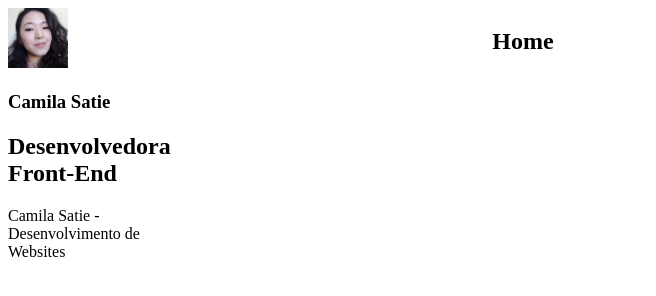
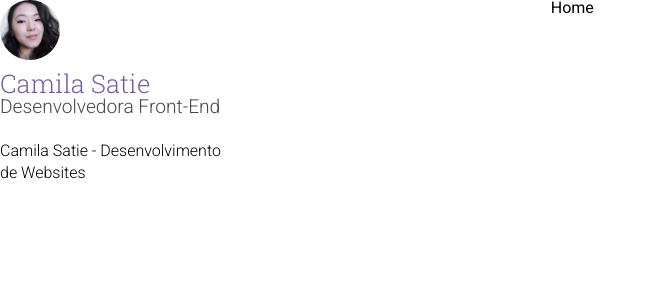
Before and after one commit to camilasatie/gatsby-blog, a Gatsby site: page / in a window 1280 px wide. Shown: the whole page, without its empty margins (0-656 px from the left). Built offline with nearby package versions, Linux system fonts and the light colour scheme; Gatsby itself is replaced by a stand-in of ours.

Commit message:
Criando componentes

```diff
--- a/src/components/Avatar/index.js
+++ b/src/components/Avatar/index.js
@@ -1,6 +1,7 @@
 import React from "react"
 import { useStaticQuery, graphql } from "gatsby"
-import Img from "gatsby-image"
+
+import * as S from "./styled"
 
 const Avatar = () => {
   const { avatarImage } = useStaticQuery(
@@ -17,7 +18,7 @@
     `
   )
 
-  return <Img fixed={avatarImage.childImageSharp.fixed} />
+  return <S.AvatarWrapper fixed={avatarImage.childImageSharp.fixed} />
 }
 
 export default Avatar
--- /dev/null
+++ b/src/components/Avatar/styled.js
@@ -0,0 +1,9 @@
+import styled from "styled-components"
+import Img from "gatsby-image"
+
+export const AvatarWrapper = styled(Img)`
+  border-radius: 50%;
+  height: 3.75rem;
+  margin: auto;
+  width: 3.75rem;
+`
--- a/src/components/Layout/index.js
+++ b/src/components/Layout/index.js
@@ -1,28 +1,17 @@
 import React from "react"
 import PropTypes from "prop-types"
-import Profile from "../Profile"
+import Sidebar from "../Sidebar"
 
-import styled from "styled-components"
-
-const LayoutWrapper = styled.section`
-  display: flex;
-`
-
-const LayoutMain = styled.main`
-  background: #fff;
-  min-height: 100vh;
-  padding: 0 3.75rem 0 20rem;
-  width: 100%;
-`
+import * as S from "./styled"
+import GlobalStyles from "../../styles/global"
 
 const Layout = ({ children }) => {
   return (
-    <LayoutWrapper>
-      <aside>
-        <Profile />
-      </aside>
-      <LayoutMain>{children}</LayoutMain>
-    </LayoutWrapper>
+    <S.LayoutWrapper>
+      <GlobalStyles />
+      <Sidebar />
+      <S.LayoutMain>{children}</S.LayoutMain>
+    </S.LayoutWrapper>
   )
 }
 
--- /dev/null
+++ b/src/components/Layout/styled.js
@@ -0,0 +1,12 @@
+import styled from "styled-components"
+
+export const LayoutWrapper = styled.section`
+  display: flex;
+`
+
+export const LayoutMain = styled.main`
+  background: #fff;
+  min-height: 100vh;
+  padding: 0 3.75rem 0 20rem;
+  width: 100%;
+`
--- a/src/components/Profile/index.js
+++ b/src/components/Profile/index.js
@@ -2,6 +2,7 @@
 import { useStaticQuery, graphql } from "gatsby"
 
 import Avatar from "../Avatar"
+import * as S from "./styled"
 
 const Profile = () => {
   const {
@@ -22,12 +23,16 @@
   `)
 
   return (
-    <div className="Profile-wrapper">
-      <Avatar />
-      <h1>{title}</h1>
-      <h2>{position}</h2>
-      <p>{description}</p>
-    </div>
+    <S.ProfileWrapper>
+      <S.ProfileLink>
+        <Avatar />
+        <S.ProfileAuthor>
+          {title}
+          <S.ProfilePosition>{position}</S.ProfilePosition>
+        </S.ProfileAuthor>
+      </S.ProfileLink>
+      <S.ProfileDescription>{description}</S.ProfileDescription>
+    </S.ProfileWrapper>
   )
 }
 
--- /dev/null
+++ b/src/components/Profile/styled.js
@@ -0,0 +1,38 @@
+import styled from "styled-components"
+import { Link } from "gatsby"
+
+export const ProfileWrapper = styled.section`
+  color: ##3b2c59;
+  display: flex;
+  flex-direction: column;
+`
+
+export const ProfileLink = styled(Link)`
+  color: #3b2c59;
+  text-decoration: none;
+  transition: color 0.5s;
+
+  &:hover {
+    color: #755da4;
+  }
+`
+export const ProfileAuthor = styled.h1`
+  font-family: "Roboto Slab";
+  font-weight: 300;
+  font-size: 1.6rem;
+  margin: 0.5rem auto 1.5rem;
+`
+export const ProfilePosition = styled.small`
+  font-family: "Roboto";
+  font-style: normal;
+  font-size: 1.2rem;
+  font-weight: 300;
+  color: #474747;
+  display: block;
+`
+
+export const ProfileDescription = styled.p`
+  font-size: 1rem;
+  font-weight: 300;
+  line-height: 1.4;
+`
--- /dev/null
+++ b/src/components/Sidebar/index.js
@@ -0,0 +1,6 @@
+import React from "react"
+import Profile from "../Profile"
+
+const Sidebar = () => <Profile />
+
+export default Sidebar
--- /dev/null
+++ b/src/styles/global.js
@@ -0,0 +1,71 @@
+import { createGlobalStyle } from "styled-components"
+
+const GlobalStyles = createGlobalStyle`
+@import url('https://fonts.googleapis.com/css?family=Arvo:400,700|Roboto+Slab:100,300,400|Roboto:300,400,500,700,900&display=swap');
+  /* http://meyerweb.com/eric/tools/css/reset/
+    v2.0 | 20110126
+    License: none (public domain)
+  */
+
+  html, body, div, span, applet, object, iframe,
+  h1, h2, h3, h4, h5, h6, p, blockquote, pre,
+  a, abbr, acronym, address, big, cite, code,
+  del, dfn, em, img, ins, kbd, q, s, samp,
+  small, strike, strong, sub, sup, tt, var,
+  b, u, i, center,
+  dl, dt, dd, ol, ul, li,
+  fieldset, form, label, legend,
+  table, caption, tbody, tfoot, thead, tr, th, td,
+  article, aside, canvas, details, embed,
+  figure, figcaption, footer, header, hgroup,
+  menu, nav, output, ruby, section, summary,
+  time, mark, audio, video {
+    margin: 0;
+    padding: 0;
+    border: 0;
+    font-size: 100%;
+    font: inherit;
+    vertical-align: baseline;
+  }
+  /* HTML5 display-role reset for older browsers */
+  article, aside, details, figcaption, figure,
+  footer, header, hgroup, menu, nav, section {
+    display: block;
+  }
+  body {
+    line-height: 1;
+  }
+  ol, ul {
+    list-style: none;
+  }
+  blockquote, q {
+    quotes: none;
+  }
+  blockquote:before, blockquote:after,
+  q:before, q:after {
+    content: '';
+    content: none;
+  }
+  table {
+    border-collapse: collapse;
+    border-spacing: 0;
+  }
+
+  *{
+    box-sizing: border-box;
+  }
+
+  body {
+    background: #fff;
+    line-height: 1;
+    font-size: 100%;
+    font-family: 'Roboto', Arial, Helvetica, sans-serif;
+  }
+
+  img {
+    display: block;
+    width: 100%;
+    height: auto;
+  }
+`
+export default GlobalStyles
```
Also changed, not shown: src/components/Sidebar/styled.js (added).
